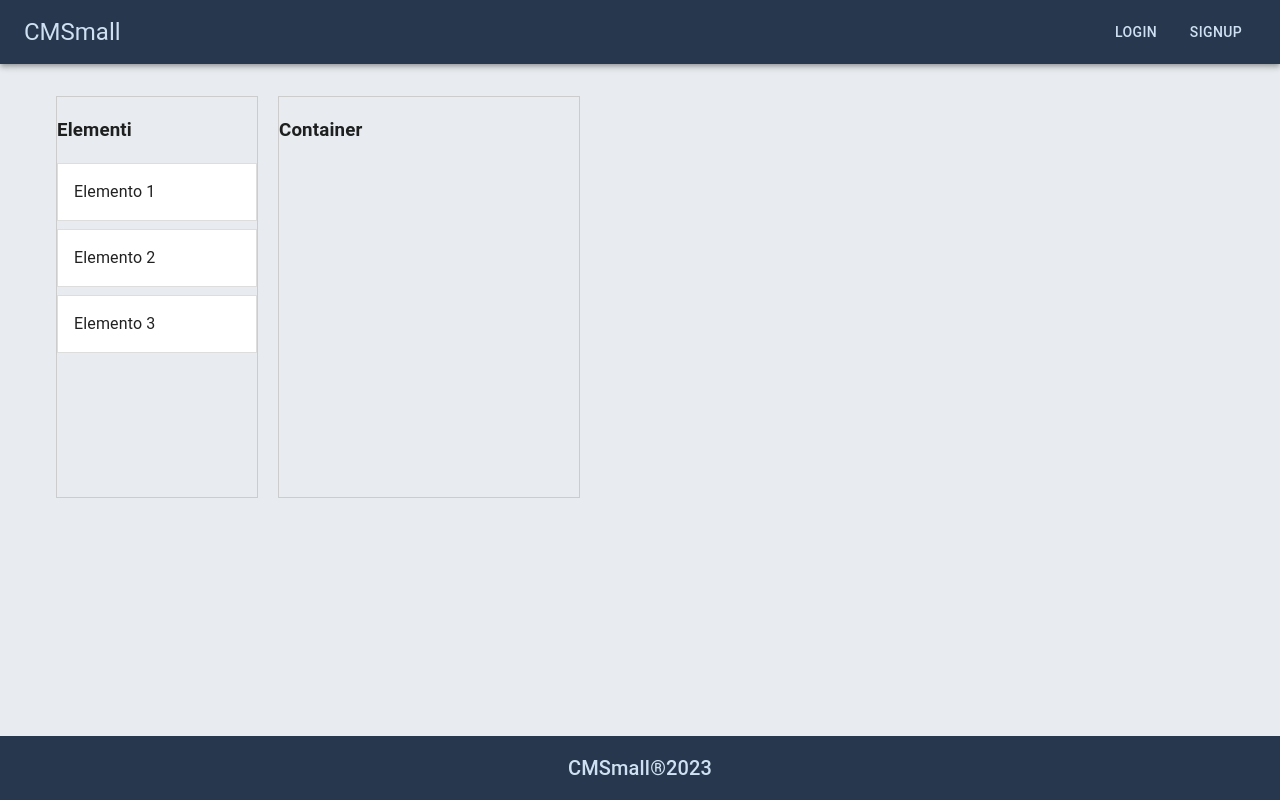
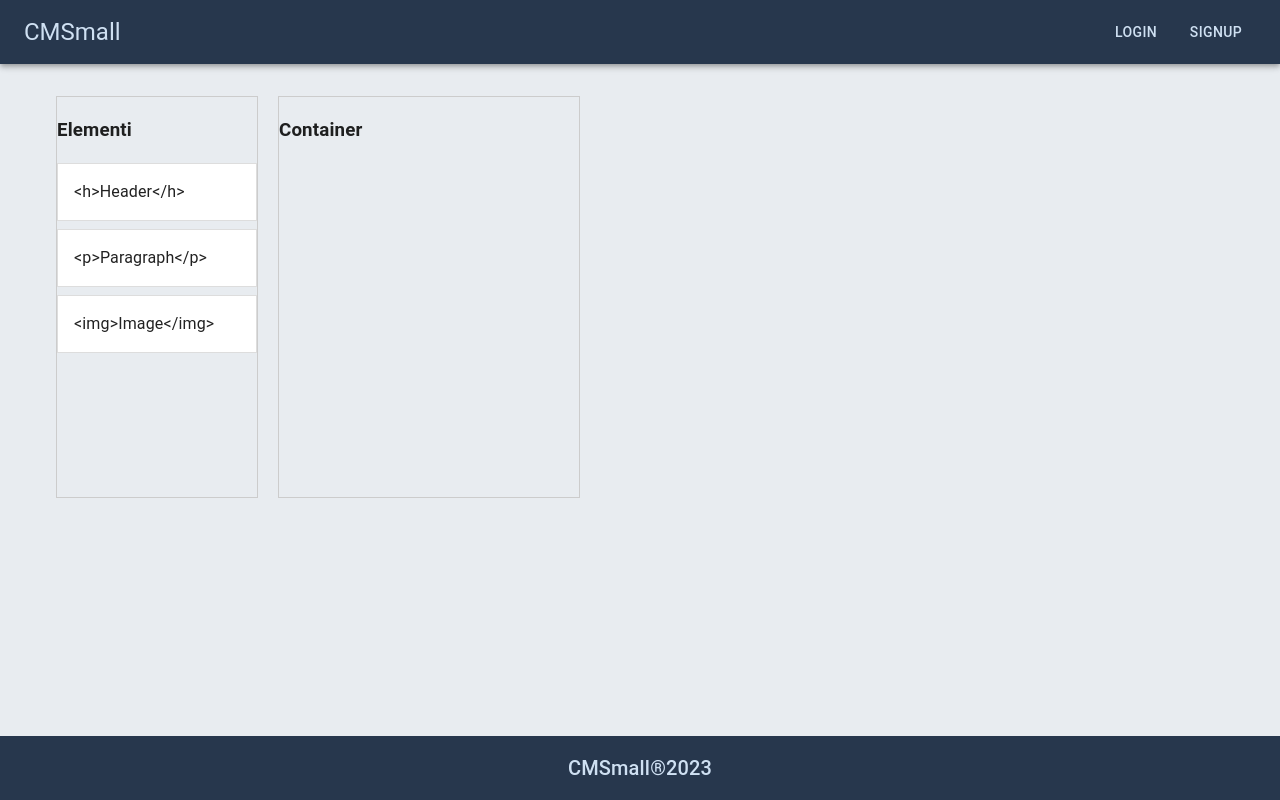
Before and after one commit to RobertoCandela/cmsmall, a React (Vite) app in the folder client/: page /page/new in a window 1280 px wide. Built offline with nearby package versions, Linux system fonts and the light colour scheme.

Commit message:
modify canvas

```diff
--- a/client/src/components/canvas.jsx
+++ b/client/src/components/canvas.jsx
@@ -5,9 +5,9 @@ import { StrictModeDroppable } from './droppable';
 
 export function Canvas(){
   const [sourceItems, setSourceItems] = useState([
-    { id: 'item-1', content: 'Elemento 1' },
-    { id: 'item-2', content: 'Elemento 2' },
-    { id: 'item-3', content: 'Elemento 3' },
+    { id: 'h', content: '<h>Header</h>' },
+    { id: 'p', content: '<p>Paragraph</p>' },
+    { id: 'img', content: '<img>Image</img>' },
   ]);
 
   const [destinationItems, setDestinationItems] = useState([]);
```
